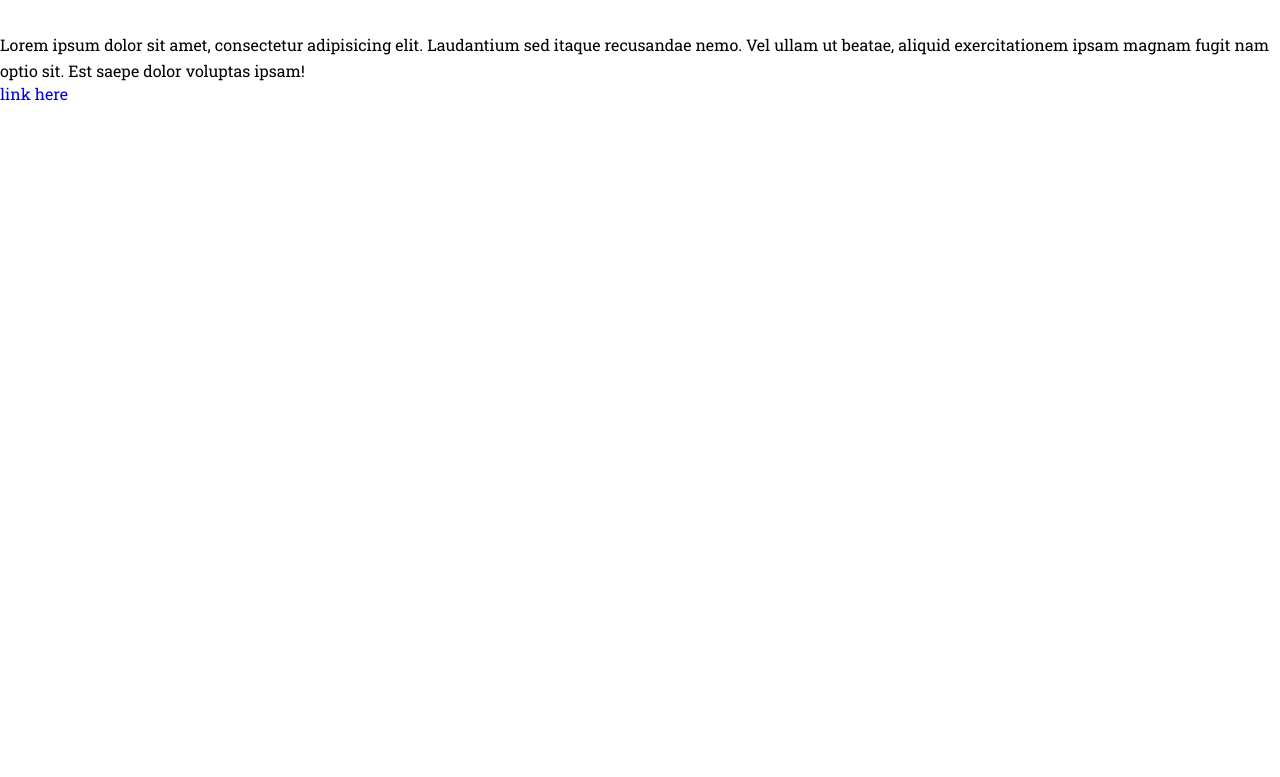
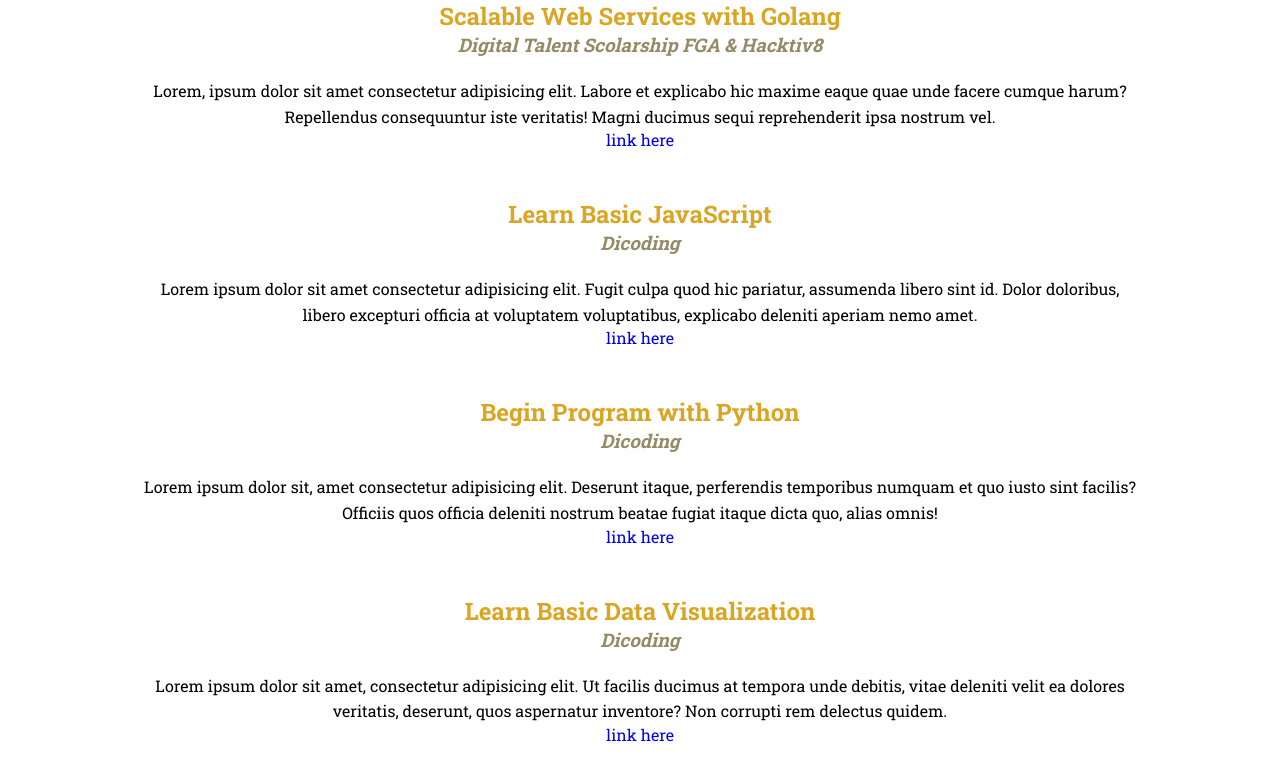
Before and after one commit to Irfanzainuddin11/website-portfolio, a plain HTML site: page certifications.html in a window 1280 px wide. Shown: the part 191-968 px from the top of the page. Before the commit the page ends 800 px from the top, so only its background shows below. Drawn offline with Linux system fonts and the light colour scheme.

Commit message:
Update certificationsand styling.

```diff
--- a/certifications.html
+++ b/certifications.html
@@ -44,9 +44,44 @@
 
     </header>
     <main>
-        <div class="certifications-main">
-            <p>Lorem ipsum dolor sit amet, consectetur adipisicing elit. Laudantium sed itaque recusandae nemo. Vel ullam ut beatae, aliquid exercitationem ipsam magnam fugit nam optio sit. Est saepe dolor voluptas ipsam!</p>
+        <div class="certificate">
+            <h2 class="certificate-title">Scalable Web Services with Golang</h2>
+            <h3 class="certificate-organizer"><em>Digital Talent Scolarship FGA & Hacktiv8</Em></h3>
+            <br>
+            <p>
+                Lorem, ipsum dolor sit amet consectetur adipisicing elit. Labore et explicabo hic maxime eaque quae unde facere cumque harum? Repellendus consequuntur iste veritatis! Magni ducimus sequi reprehenderit ipsa nostrum vel.
+            </p>
             <a href="/myCertifications/Sertifikat_IRFAN_Scalable Web Service with Golang.pdf" target="_blank">link here</a>
+        </div>
+
+        <div class="certificate">
+            <h2 class="certificate-title">Learn Basic JavaScript</h2>
+            <h3 class="certificate-organizer"><em>Dicoding</em></h3>
+            <br>
+            <p>
+                Lorem ipsum dolor sit amet consectetur adipisicing elit. Fugit culpa quod hic pariatur, assumenda libero sint id. Dolor doloribus, libero excepturi officia at voluptatem voluptatibus, explicabo deleniti aperiam nemo amet.
+            </p>
+            <a href="/myCertifications/fundamental_javascript_certificate.pdf" target="_blank">link here</a>
+        </div>
+
+        <div class="certificate">
+            <h2 class="certificate-title">Begin Program with Python</h2>
+            <h3 class="certificate-organizer"><em>Dicoding</em></h3>
+            <br>
+            <p>
+                Lorem ipsum dolor sit, amet consectetur adipisicing elit. Deserunt itaque, perferendis temporibus numquam et quo iusto sint facilis? Officiis quos officia deleniti nostrum beatae fugiat itaque dicta quo, alias omnis!
+            </p>
+            <a href="/myCertifications/fundamental-python-certificate.pdf" target="_blank">link here</a>
+        </div>
+
+        <div class="certificate">
+            <h2 class="certificate-title">Learn Basic Data Visualization</h2>
+            <h3 class="certificate-organizer"><em>Dicoding</em></h3>
+            <br>
+            <p>
+                Lorem ipsum dolor sit amet, consectetur adipisicing elit. Ut facilis ducimus at tempora unde debitis, vitae deleniti velit ea dolores veritatis, deserunt, quos aspernatur inventore? Non corrupti rem delectus quidem.
+            </p>
+            <a href="/myCertifications/data-visualization-certificate.pdf" target="_blank">link here</a>
         </div>
     </main>
 
--- a/style/style.css
+++ b/style/style.css
@@ -233,7 +233,25 @@ nav ul li:hover {
 /* certif */
 .certifications-title {
     text-align: center;
-    padding: 1rem 0 3rem;
+    padding-bottom: 1rem;
+    color: teal;
+}
+
+.certificate {
+    text-align: center;
+    padding: 1rem 9rem 2rem;
     font-weight: 400;
+}
+
+.certificate-title {
     color: goldenrod;
 }
+
+.certificate-organizer {
+    color: rgb(148, 138, 102);
+}
+
+.golang-certificate {
+    text-align: center;
+    padding: 0 9rem 3rem;
+}
```
